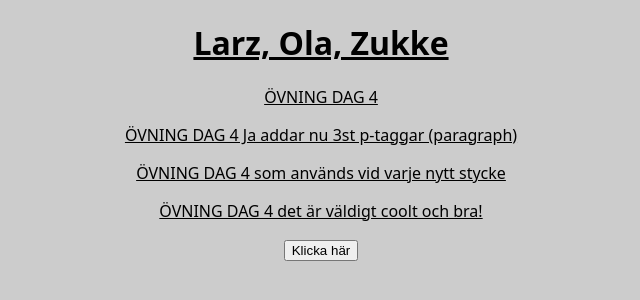
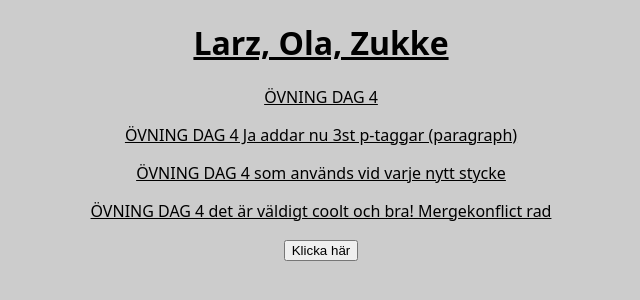
Before and after one commit to Lartzzz/lexicon2026-grupp4-torsdag, a plain HTML site: page index.html in a window 1280 px wide. Shown: the whole page, without its empty margins (319-959 px from the left). Drawn offline with Linux system fonts and the light colour scheme.

Commit message:
merge conflict

```diff
--- a/index.html
+++ b/index.html
@@ -10,7 +10,7 @@
   <p>ÖVNING DAG 4</p>
   <p>ÖVNING DAG 4 Ja addar nu 3st p-taggar (paragraph)</p>
   <p>ÖVNING DAG 4 som används vid varje nytt stycke</p>
-  <p>ÖVNING DAG 4 det är väldigt coolt och bra!</p>
+  <p>ÖVNING DAG 4 det är väldigt coolt och bra!             Mergekonflict rad</p>
   <button id="myButton">Klicka här</button>
   <script src="script.js"></script>
 </body>
```
